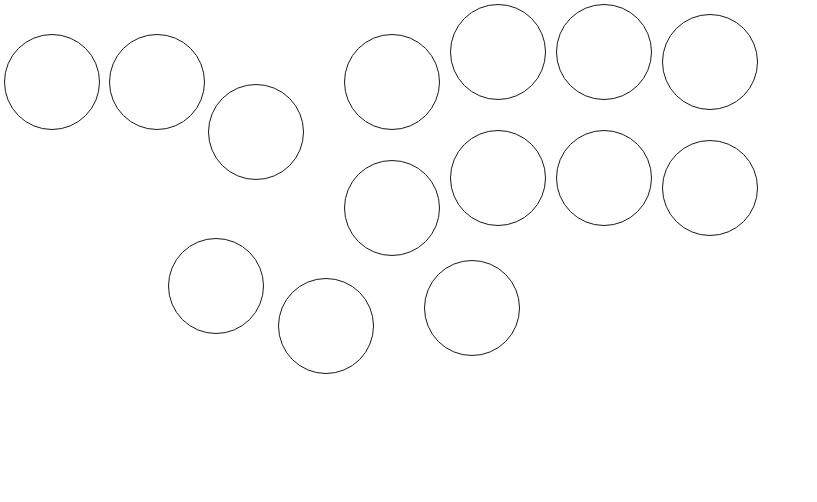
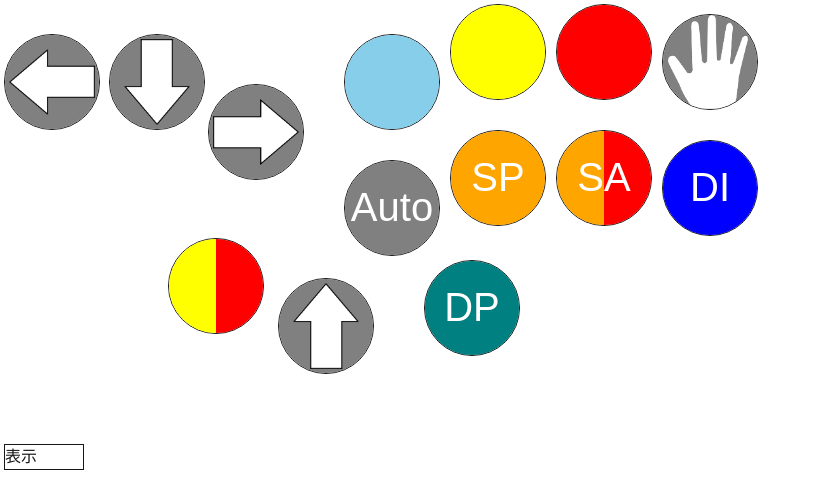
Before and after one commit to www-yotta/visualize-controller-input, a Next.js app: page / in a window 1280 px wide. Shown: the top 502 px of the page, without its empty margins (0-817 px from the left). Built offline with nearby package versions, Linux system fonts and the light colour scheme.

Commit message:
表示切替

```diff
--- a/src/app/page.tsx
+++ b/src/app/page.tsx
@@ -1,36 +1,43 @@
 "use client";
 
 import { Button } from "@/components/Button";
+import { ToggleViewButton } from "@/components/ToggleViewButton";
 import { useGamepadApi } from "@/hooks/useGamepadApi";
+import { useState } from "react";
 
 export default function Home() {
+
+  const [isShow, setIsShow] = useState<boolean>(true);
   const input = useGamepadApi();
 
   return (
+    <div>
       <div className="flex">
         <div className="flex relative w-[400px] h-[340px] top-[30px]">
-        <Button input={input} name={"left"} arts={"left"} />
-        <Button input={input} name={"down"} arts={"down"} className="absolute top-0 left-[105px]" />
-        <Button input={input} name={"right"} arts={"right"} className="absolute top-[50px] right-[100px]" />
-        <Button input={input} name={"up"} arts={"up"} className="absolute bottom-0 right-[30px]" />
-        <Button input={input} name={"LT"} arts={"LT"} className="absolute bottom-[40px] right-[140px]" />
+          <Button isShow={isShow} input={input} name={"left"} arts={"left"} />
+          <Button isShow={isShow} input={input} name={"down"} arts={"down"} className="absolute top-0 left-[105px]" />
+          <Button isShow={isShow} input={input} name={"right"} arts={"right"} className="absolute top-[50px] right-[100px]" />
+          <Button isShow={isShow} input={input} name={"up"} arts={"up"} className="absolute bottom-0 right-[30px]" />
+          <Button isShow={isShow} input={input} name={"LT"} arts={"LT"} className="absolute bottom-[40px] right-[140px]" />
         </div>
 
         <div className="flex flex-col gap-[30px] relative left-[-60px]">
           <div className="flex relative w-[600px] gap-[10px]">
-          <Button input={input} name={"buttonX"} arts={"buttonX"} className="relative top-[30px]" />
-          <Button input={input} name={"buttonY"} arts={"buttonY"} className="relative top-[0px]" />
-          <Button input={input} name={"RB"} arts={"RB"} className="relative top-[0px]" />
-          <Button input={input} name={"LB"} arts={"LB"} className="relative top-[10px]" />
+            <Button isShow={isShow} input={input} name={"buttonX"} arts={"buttonX"} className="relative top-[30px]" />
+            <Button isShow={isShow} input={input} name={"buttonY"} arts={"buttonY"} className="relative top-[0px]" />
+            <Button isShow={isShow} input={input} name={"RB"} arts={"RB"} className="relative top-[0px]" />
+            <Button isShow={isShow} input={input} name={"LB"} arts={"LB"} className="relative top-[10px]" />
           </div>
           <div className="flex relative w-[600px] gap-[10px]">
-          <Button input={input} name={"buttonA"} arts={"buttonA"} className="relative top-[30px]" />
-          <Button input={input} name={"buttonB"} arts={"buttonB"} className="relative top-[0px]" />
-          <Button input={input} name={"RT"} arts={"RT"} className="relative top-[0px]" />
-          <Button input={input} name={"L3"} arts={"L3"} className="relative top-[10px]" />
-          <Button input={input} name={"R3"} arts={"R3"} className="absolute top-[130px] left-[80px]" />
+            <Button isShow={isShow} input={input} name={"buttonA"} arts={"buttonA"} className="relative top-[30px]" />
+            <Button isShow={isShow} input={input} name={"buttonB"} arts={"buttonB"} className="relative top-[0px]" />
+            <Button isShow={isShow} input={input} name={"RT"} arts={"RT"} className="relative top-[0px]" />
+            <Button isShow={isShow} input={input} name={"L3"} arts={"L3"} className="relative top-[10px]" />
+            <Button isShow={isShow} input={input} name={"R3"} arts={"R3"} className="absolute top-[130px] left-[80px]" />
           </div>
         </div>
       </div>
+      <ToggleViewButton onClick={setIsShow} isShow={isShow} />
+    </div>
   );
 }
--- a/src/components/Button/index.tsx
+++ b/src/components/Button/index.tsx
@@ -7,8 +7,9 @@ type Props = {
   className?: string;
   // TODO
   arts: string;
+  isShow?:boolean
 };
-export const Button = ({input,name,className}: Props) => {
+export const Button = ({input,name,className,isShow = false}: Props) => {
   const {
     up,
     down,
@@ -32,32 +33,32 @@ export const Button = ({input,name,className}: Props) => {
 
   return (
     <div className={`w-24 h-24 border rounded-full flex items-center justify-center text-2xl overflow-hidden ${className}`}>
-      {name === "left" && left && <div className={`flex w-[100%] h-[100%] items-center justify-center text-[40px] bg-[gray] p-[4px]`}><Image width="96" height="96" unoptimized alt="" src="left.png" className="w-[100%] h-[100%] object-contain" /></div>}
-      {name === "down" && down && <div className={`flex w-[100%] h-[100%] items-center justify-center text-[40px] bg-[gray] p-[4px]`}><Image width="96" height="96" unoptimized alt="" src="down.png" className="w-[100%] h-[100%] object-contain" /></div>}
-      {name === "right" && right && <div className={`flex w-[100%] h-[100%] items-center justify-center text-[40px] bg-[gray] p-[4px]`}><Image width="96" height="96" unoptimized alt="" src="right.png" className="w-[100%] h-[100%] object-contain" /></div>}
-      {name === "up" && up && <div className={`flex w-[100%] h-[100%] items-center justify-center text-[40px] bg-[gray] p-[4px]`}><Image width="96" height="96" unoptimized alt="" src="up.png" className="w-[100%] h-[100%] object-contain" /></div>}
-      {name === "LT" && LT && <div className={`flex relative w-[100%] h-[100%] items-center justify-center text-[40px]`}>
+      {name === "left" && (left || isShow) && <div className={`flex w-[100%] h-[100%] items-center justify-center text-[40px] bg-[gray] p-[4px]`}><Image width="96" height="96" unoptimized alt="" src="left.png" className="w-[100%] h-[100%] object-contain" /></div>}
+      {name === "down" && (down || isShow) && <div className={`flex w-[100%] h-[100%] items-center justify-center text-[40px] bg-[gray] p-[4px]`}><Image width="96" height="96" unoptimized alt="" src="down.png" className="w-[100%] h-[100%] object-contain" /></div>}
+      {name === "right" && (right || isShow) && <div className={`flex w-[100%] h-[100%] items-center justify-center text-[40px] bg-[gray] p-[4px]`}><Image width="96" height="96" unoptimized alt="" src="right.png" className="w-[100%] h-[100%] object-contain" /></div>}
+      {name === "up" && (up || isShow) && <div className={`flex w-[100%] h-[100%] items-center justify-center text-[40px] bg-[gray] p-[4px]`}><Image width="96" height="96" unoptimized alt="" src="up.png" className="w-[100%] h-[100%] object-contain" /></div>}
+      {name === "LT" && (LT || isShow) && <div className={`flex relative w-[100%] h-[100%] items-center justify-center text-[40px]`}>
         <div className="absolute w-[50%] h-[100%] left-[0px] bg-[yellow]"></div>
         <div className="absolute w-[50%] h-[100%] right-[0px] bg-[red]"></div>
       </div>}
 
 
-      {name === "buttonA" && buttonA && <div className={`flex w-[100%] h-[100%] items-center justify-center text-[40px] text-white bg-[gray]`}>Auto</div>}
-      {name === "buttonB" && buttonB && <div className={`flex w-[100%] h-[100%] items-center justify-center text-[40px] text-white bg-[orange]`}>SP</div>}
-      {name === "RT" && RT && <div className={`flex relative w-[100%] h-[100%] items-center justify-center text-[40px] text-white`}>
+      {name === "buttonA" && (buttonA || isShow) && <div className={`flex w-[100%] h-[100%] items-center justify-center text-[40px] text-white bg-[gray]`}>Auto</div>}
+      {name === "buttonB" && (buttonB || isShow) && <div className={`flex w-[100%] h-[100%] items-center justify-center text-[40px] text-white bg-[orange]`}>SP</div>}
+      {name === "RT" && (RT || isShow) && <div className={`flex relative w-[100%] h-[100%] items-center justify-center text-[40px] text-white`}>
         <span className="relative z-1">
           SA
         </span>
         <div className="absolute w-[50%] h-[100%] left-[0px] bg-[orange]"></div>
         <div className="absolute w-[50%] h-[100%] right-[0px] bg-[red]"></div>
       </div>}
-      {name === "L3" && L3 && <div className={`flex w-[100%] h-[100%] items-center justify-center text-[40px] text-white bg-[blue]`}>DI</div>}
+      {name === "L3" && (L3 || isShow) && <div className={`flex w-[100%] h-[100%] items-center justify-center text-[40px] text-white bg-[blue]`}>DI</div>}
 
-      {name === "buttonX" && buttonX && <div className={`w-[100%] h-[100%] ${lowPClassName}`}></div>}
-      {name === "buttonY" && buttonY && <div className={`w-[100%] h-[100%] ${middlePClassName}`}></div>}
-      {name === "RB" && RB && <div className={`w-[100%] h-[100%] ${highPClassName}`}></div>}
-      {name === "LB" && LB && <div className={`flex w-[100%] h-[100%] items-center justify-center text-[40px] bg-[gray] pr-[4px]`}><Image width="96" height="96" unoptimized alt="" src="throw.png" className="w-[100%] h-[100%] object-contain" /></div>}
-      {name === "R3" && R3 && <div className={`flex w-[100%] h-[100%] items-center justify-center text-[40px] text-white bg-[teal]`}>DP</div>}
+      {name === "buttonX" && (buttonX || isShow) && <div className={`w-[100%] h-[100%] ${lowPClassName}`}></div>}
+      {name === "buttonY" && (buttonY || isShow) && <div className={`w-[100%] h-[100%] ${middlePClassName}`}></div>}
+      {name === "RB" && (RB || isShow) && <div className={`w-[100%] h-[100%] ${highPClassName}`}></div>}
+      {name === "LB" && (LB || isShow) && <div className={`flex w-[100%] h-[100%] items-center justify-center text-[40px] bg-[gray] pr-[4px]`}><Image width="96" height="96" unoptimized alt="" src="throw.png" className="w-[100%] h-[100%] object-contain" /></div>}
+      {name === "R3" && (R3 || isShow) && <div className={`flex w-[100%] h-[100%] items-center justify-center text-[40px] text-white bg-[teal]`}>DP</div>}
     </div>
   );
 };
--- /dev/null
+++ b/src/components/ToggleViewButton/index.tsx
@@ -0,0 +1,18 @@
+"use client";
+
+import { Dispatch, SetStateAction } from "react";
+
+type Props = {
+onClick:Dispatch<SetStateAction<boolean>>;
+isShow:boolean;
+};
+export const ToggleViewButton = ({onClick,isShow}: Props) => {
+
+  const handleClick = () => {
+    onClick(!isShow)
+  }
+
+  return (
+    <div onClick={handleClick} className={`w-[80px] border mt-[100px]`}>{isShow ? "表示" : "非表示"}</div>
+  );
+};
```
Lines whose indentation alone changed are shown as unchanged.
